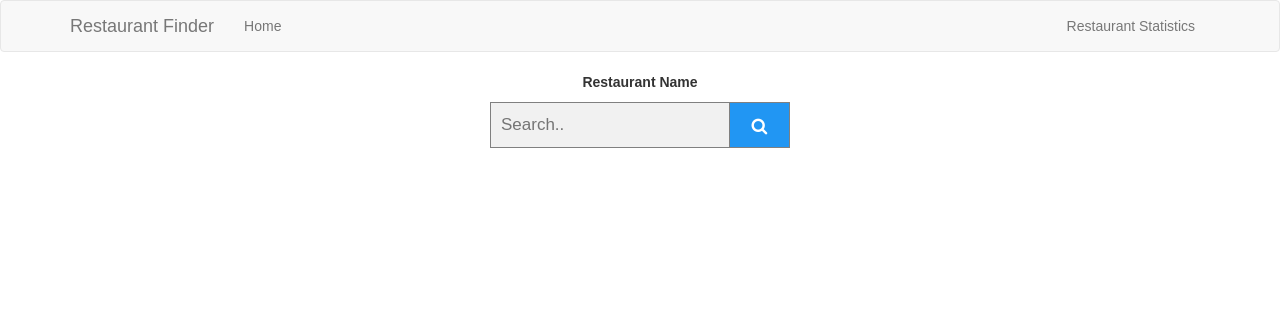
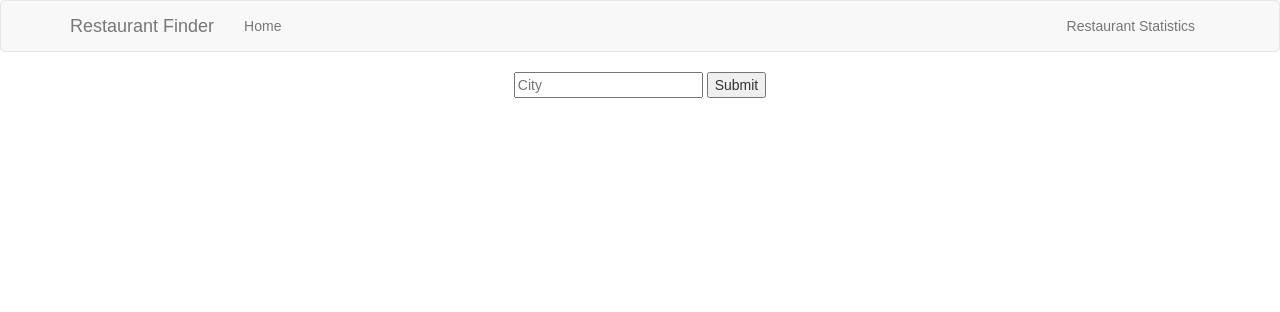
Before and after one commit to akshitvjain/restaurant-finder-featureReviews, a Flask app: page /search in a window 1280 px wide. Shown: the top 312 px of the page. Run offline with Flask 2, Linux system fonts and the light colour scheme; some libraries are stand-ins or nearby versions.

Commit message:
App v0.1.3

```diff
--- a/restaurantapp/app/routes.py
+++ b/restaurantapp/app/routes.py
@@ -1,3 +1,7 @@
+import sys
+reload(sys)
+sys.setdefaultencoding("utf-8")
+
 from pymongo import MongoClient
 from flask import flash, render_template, request, redirect
 from app import app
@@ -17,20 +21,56 @@ csvFile.close()
 col_names = restaurant_review_collection.pop(0)
 rest_df = pd.DataFrame(restaurant_review_collection, columns=col_names, index=None)
 
+def get_restaurants(city_rest, city):
+	rest_in_city = []
+	for rc in city_rest:
+		if (rc['rest_city'] == city):
+			rest_in_city.append(rc['rest_name'])
+	return rest_in_city
+
 @app.route('/')
 @app.route('/home')
 def home():
 	return render_template('home.html')
 
-@app.route('/search')
+@app.route('/search', methods = ['POST', 'GET'])
 def search():
-	return render_template('search.html')
+	if request.method == 'POST':
+		city = request.form['c']
+		# get restaurant and city info from database
+		city_rest = db.restaurantreviews.find({}, {"rest_name":1, "rest_city":1, "_id":0})
+
+		# get restaurnats by city
+		if (city == "Bristol"):
+			rest_in_city = get_restaurants(city_rest, city)
+			return render_template('search.html', restaurants=rest_in_city, city=city)
+
+		elif (city == "Greater Manchester"):
+			rest_in_city = get_restaurants(city_rest, city)
+			return render_template('search.html', restaurants=rest_in_city, city=city)
+
+		elif (city == "London"):
+			rest_in_city = get_restaurants(city_rest, city)
+			return render_template('search.html', restaurants=rest_in_city, city=city)
+
+		elif (city == "Yorkshire"):
+			rest_in_city = get_restaurants(city_rest, city)
+			return render_template('search.html', restaurants=rest_in_city, city=city)
+
+		elif (city == "Edinburgh"):
+			rest_in_city = get_restaurants(city_rest, city)
+			return render_template('search.html', restaurants=rest_in_city, city=city)
+
+		else:
+			pass
+
+	return render_template('search.html', restaurants=None)
 
 @app.route('/result', methods = ['POST', 'GET'])
 def result():
 	if request.method == 'POST':
 		result = request.form
-		rest = result['Restaurant Name']
+		rest = result['restaurant']
 		restaurant = db.restaurantreviews.find({}, {"rest_name":1, "_id":0})
 		for r in restaurant:
 			if (r['rest_name'].lower() == rest.lower()):
@@ -48,13 +88,13 @@ def result():
 						else:
 							feature_review[features[i]] = [reviews[i]]
 					length = [len(x) for x in feature_review.values()]
-					print(length)
 				# parse restaurant and feature-review data to render template
 				if (db.restaurantreviews.find( {'rest_name' : r['rest_name'] } )):
 					restaurant_info = db.restaurantreviews.find( {'rest_name' : r['rest_name'] })
 					return render_template("result.html", rest_info=restaurant_info[0], feature_review=feature_review, length=length)
 		return render_template("noresult.html")
 
+
 @app.route('/stats')
 def stats():
 	return render_template('stats.html')
--- a/restaurantapp/app/templates/search.html
+++ b/restaurantapp/app/templates/search.html
@@ -70,12 +70,34 @@ form.example::after {
 </style>
 </head>
 <body>
+
+<div align="center">
+	<form action="{{ url_for('search') }}" method="POST" style="margin:auto;max-width:300px">
+		<input type="text" list="c" placeholder="City" name="c">
+		<datalist id="c">
+    		<option value="Bristol">
+    		<option value="Greater Manchester">
+    		<option value="London">
+			<option value="Yorkshire">
+    		<option value="Edinburgh">
+  		</datalist>
+  		<input type="submit">
+	</form>
+</div>
+
+{% if restaurants != None %}
 	<div align="center">
-		<p><b>Restaurant Name </b></p>
+		<h3> Search for Restaurants in {{ city }} </h3>
+		<form action="{{ url_for('result') }}" method="POST" autocomplete="off" style="margin:auto;max-width:300px">
+		<input type="text" list="restaurant" placeholder="Restaurant" name="restaurant">
+		<datalist id="restaurant">
+			{% for r in restaurants %}
+				<option value="{{ r }}">
+			{% endfor %}
+		</datalist>
+		<input type="submit">
 	</div>
-	<form class="example" action = "http://localhost:5000/result" method = "POST" style="margin:auto;max-width:300px">
-		<input type = "text" placeholder="Search.." name = "Restaurant Name">
-		<button type="submit"><i class="fa fa-search"></i></button>
-	</form>
+{% endif %}
+
 </body>
 </html>
```
Also changed, not shown: restaurantapp/app/templates/result.html (+4 -3 lines), restaurantapp/app/feature_review_summary.csv.
